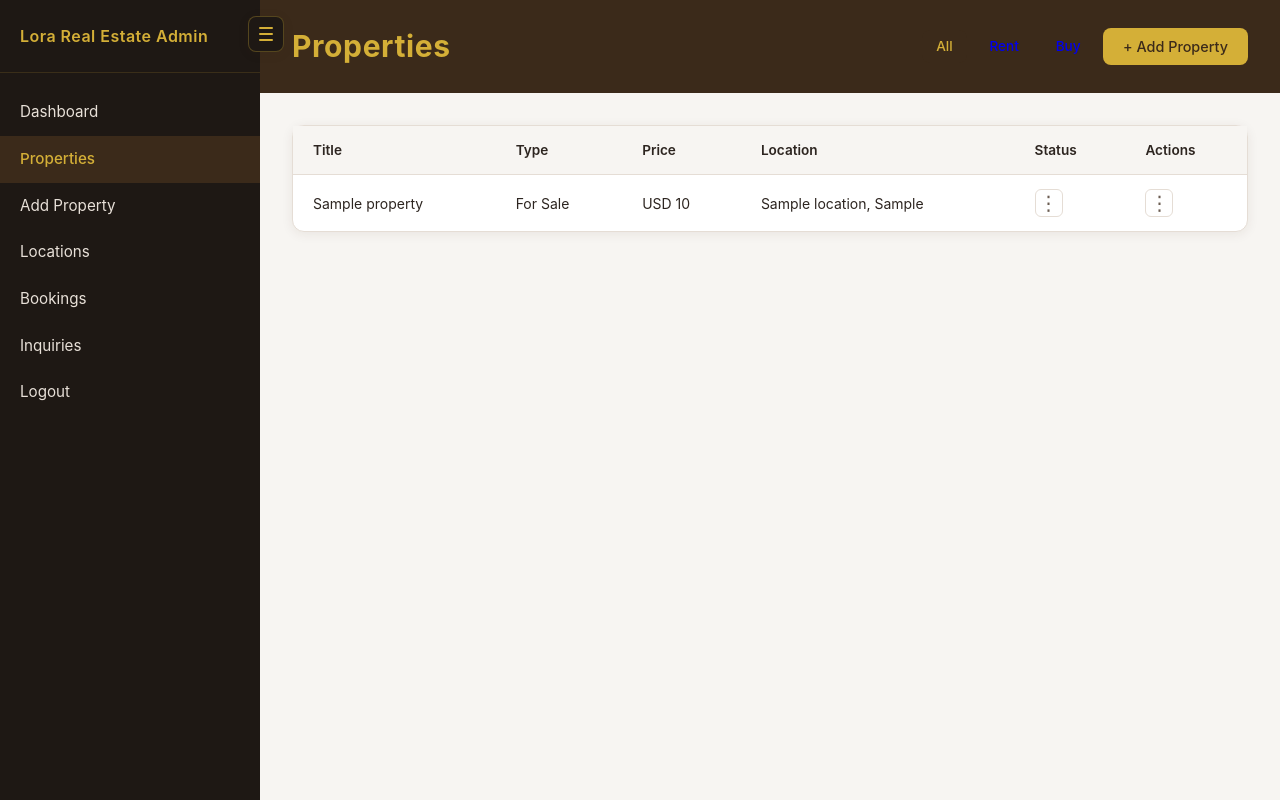
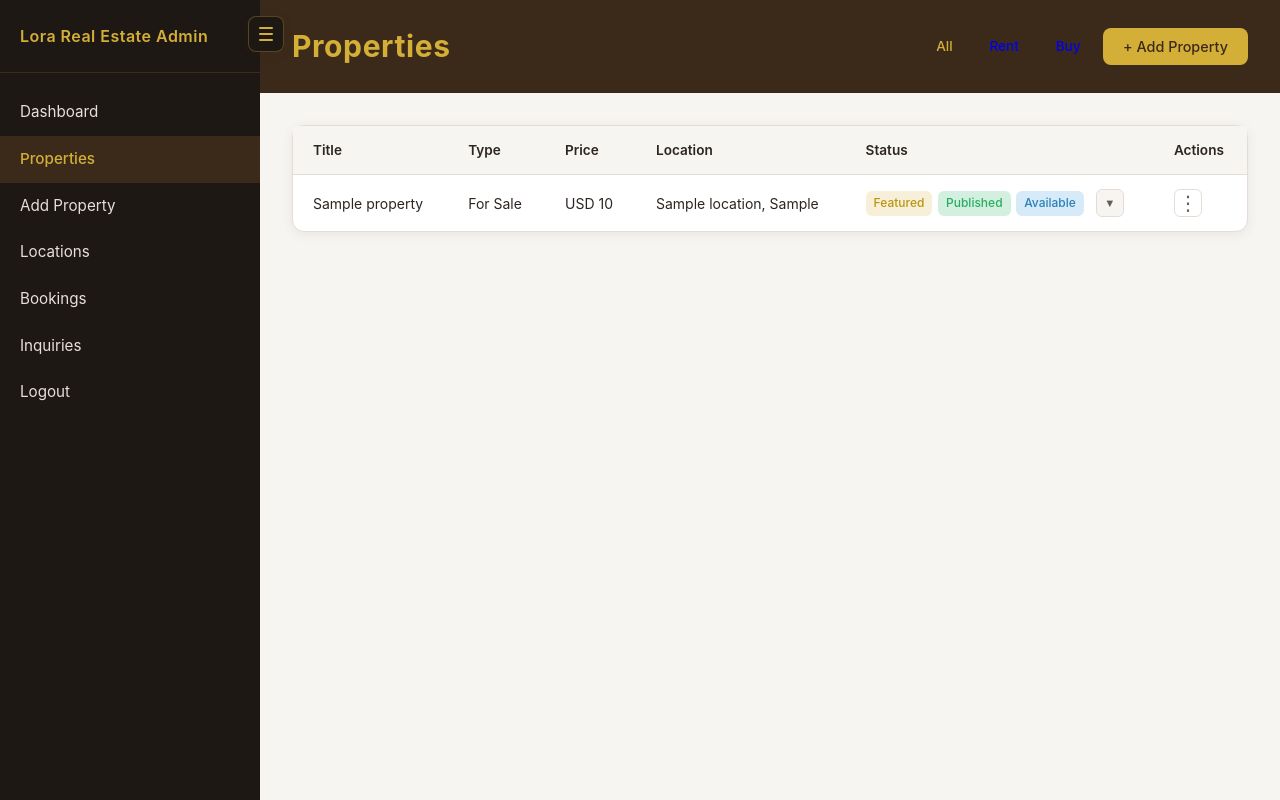
Before and after one commit to Collins44-mark/lorarealestate, a Django app: page /admin/properties/ in a window 1280 px wide. Run offline with Django 5.2, Linux system fonts and the light colour scheme; a user stored in the database is signed in; tables that the repository leaves empty hold one stand-in row (values such as "Sample post"); parts of the project's set-up code (start-up, migrations or seed data) failed here and were passed over.

Commit message:
Improve property list Status: show badges (Featured, Published, Available/Occupied) + dropdown to change
Co-authored-by: Cursor <cursoragent@cursor.com>

```diff
--- a/backend/config/static/lora_admin/admin.css
+++ b/backend/config/static/lora_admin/admin.css
@@ -421,6 +421,56 @@ body.lora-admin {
 .badge-draft {
   background: rgba(107, 93, 82, 0.2);
   color: var(--text-muted);
+}
+
+.badge-available {
+  background: rgba(52, 152, 219, 0.2);
+  color: #2980b9;
+}
+
+.badge-occupied {
+  background: rgba(192, 57, 43, 0.2);
+  color: var(--danger);
+}
+
+/* Property list status cell */
+.status-cell {
+  display: flex;
+  align-items: center;
+  gap: 0.5rem;
+  flex-wrap: wrap;
+}
+
+.status-badges {
+  display: flex;
+  flex-wrap: wrap;
+  gap: 0.35rem;
+}
+
+.status-cell .status-dropdown {
+  margin-left: 0.25rem;
+}
+
+.btn-status-toggle {
+  display: inline-flex;
+  align-items: center;
+  justify-content: center;
+  min-width: 28px;
+  height: 28px;
+  padding: 0;
+  font-size: 0.7rem;
+  color: var(--text-muted);
+  background: var(--main-bg);
+  border: 1px solid var(--border);
+  border-radius: 6px;
+  cursor: pointer;
+  transition: color var(--transition), background var(--transition), border-color var(--transition);
+}
+
+.btn-status-toggle:hover {
+  color: var(--accent);
+  background: rgba(212, 175, 55, 0.15);
+  border-color: rgba(212, 175, 55, 0.4);
 }
 
 .badge-pending { background: rgba(212, 175, 55, 0.2); color: var(--gold-muted); }
--- a/backend/config/templates/lora_admin/base.html
+++ b/backend/config/templates/lora_admin/base.html
@@ -58,7 +58,7 @@
     toggle.addEventListener('click', function() { setSidebar(!open); });
   })();
   document.querySelectorAll('.dropdown-wrap').forEach(function(wrap) {
-    var btn = wrap.querySelector('.btn-dots, .btn-dots-trigger, .btn-dots-minimal');
+    var btn = wrap.querySelector('.btn-dots, .btn-dots-trigger, .btn-dots-minimal, .btn-status-toggle');
     if (!btn) return;
     btn.addEventListener('click', function(e) {
       e.stopPropagation();
--- a/backend/config/templates/lora_admin/property_list.html
+++ b/backend/config/templates/lora_admin/property_list.html
@@ -33,9 +33,14 @@
         <td>{{ p.get_listing_type_display }}</td>
         <td>{{ p.currency }} {{ p.price|floatformat:0 }}</td>
         <td>{{ p.location.name }}, {{ p.location.city }}</td>
-        <td>
-          <div class="dropdown-wrap">
-            <button type="button" class="btn-dots-minimal" aria-label="Status actions">&#8942;</button>
+        <td class="status-cell">
+          <div class="status-badges">
+            {% if p.featured %}<span class="badge badge-featured">Featured</span>{% endif %}
+            {% if p.published %}<span class="badge badge-published">Published</span>{% else %}<span class="badge badge-draft">Draft</span>{% endif %}
+            {% if p.availability == 'occupied' or p.availability == 'booked' %}<span class="badge badge-occupied">Occupied</span>{% else %}<span class="badge badge-available">Available</span>{% endif %}
+          </div>
+          <div class="dropdown-wrap status-dropdown">
+            <button type="button" class="btn-status-toggle" aria-label="Change status">▼</button>
             <div class="dropdown-menu">
               <form method="post" action="{% url 'lora_admin:property_toggle_status' p.pk %}{% if request.GET %}?{{ request.GET.urlencode }}{% endif %}" class="status-menu-form">
                 {% csrf_token %}
```
